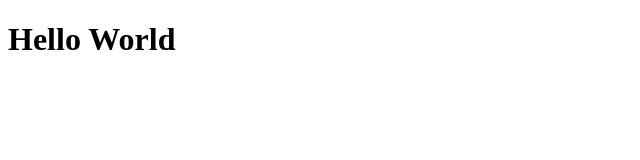
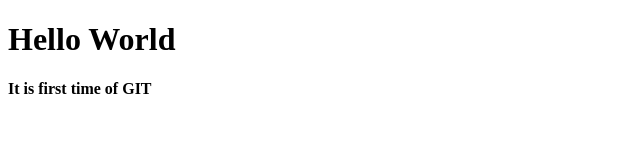
Before and after one commit to Rakeshkaleeswaran/Coursera-web, a plain HTML site: page site/index.html in a window 1280 px wide. Shown: the whole page, without its empty margins (0-640 px from the left). Drawn offline with Linux system fonts and the light colour scheme.

Commit message:
change to the site

```diff
--- a/site/index.html
+++ b/site/index.html
@@ -5,5 +5,6 @@
 </head>
 <body>
 <h1> Hello World </h1>
+<p><strong> It is first time of GIT </strong></p>
 </body>
 </html>
```
